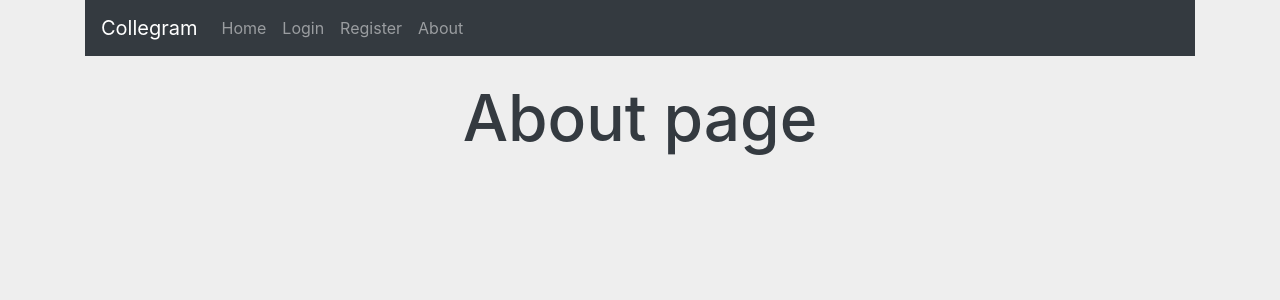
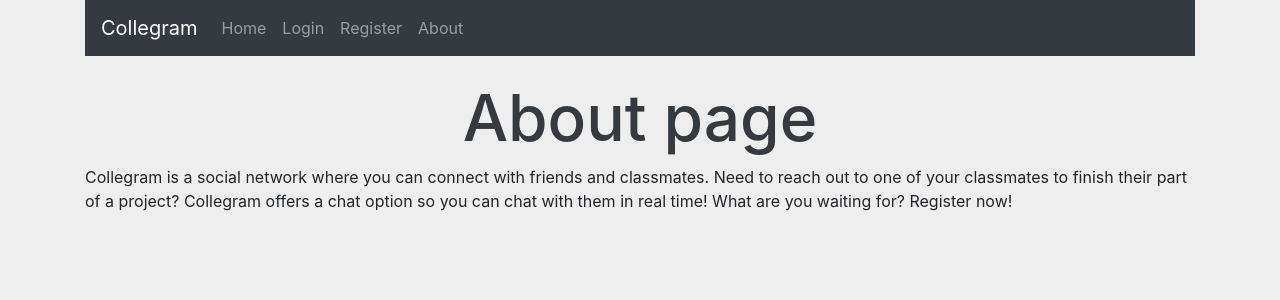
Before and after one commit to davinhster/collegram, a React (Create React App) app: page /about in a window 1280 px wide. Shown: the top 300 px of the page. Built offline with nearby package versions, Linux system fonts and the light colour scheme.

Commit message:
added discription to about
added the discription of the site to the about page

```diff
--- a/src/components/pages/about.jsx
+++ b/src/components/pages/about.jsx
@@ -15,7 +15,12 @@ class About extends Component {
                 <div className="About1">
                     <h1 className="aboutHeader"> About page </h1>
                 </div>
-
+                <p>Collegram is a social network where you can connect with
+                    friends and classmates. Need to reach out to one of
+                    your classmates to finish their part of a project?
+                    Collegram offers a chat option so you can chat with
+                    them in real time! What are you waiting for?
+                     Register now!</p>
                 <div className="Home2">
 
                 </div>
```
